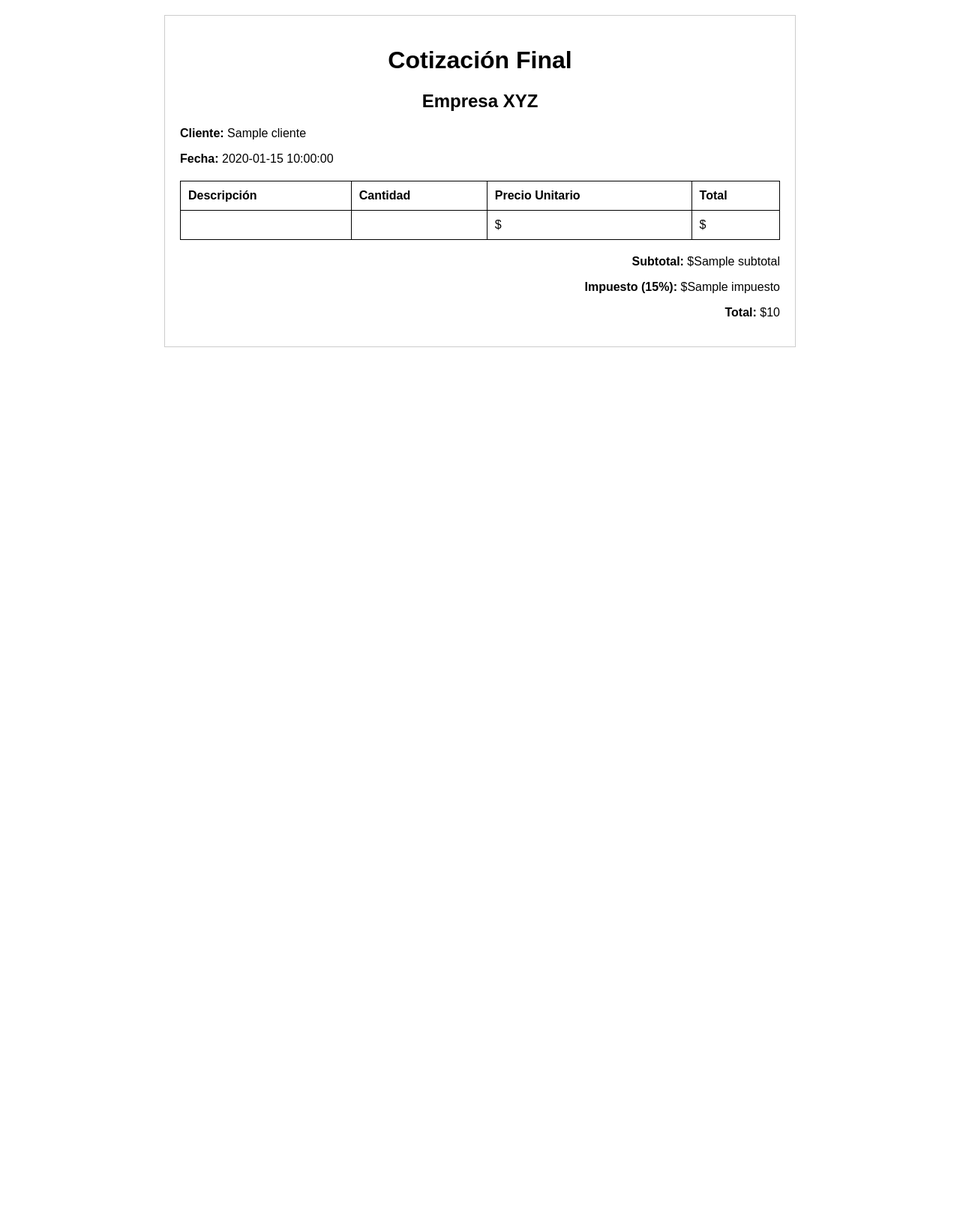
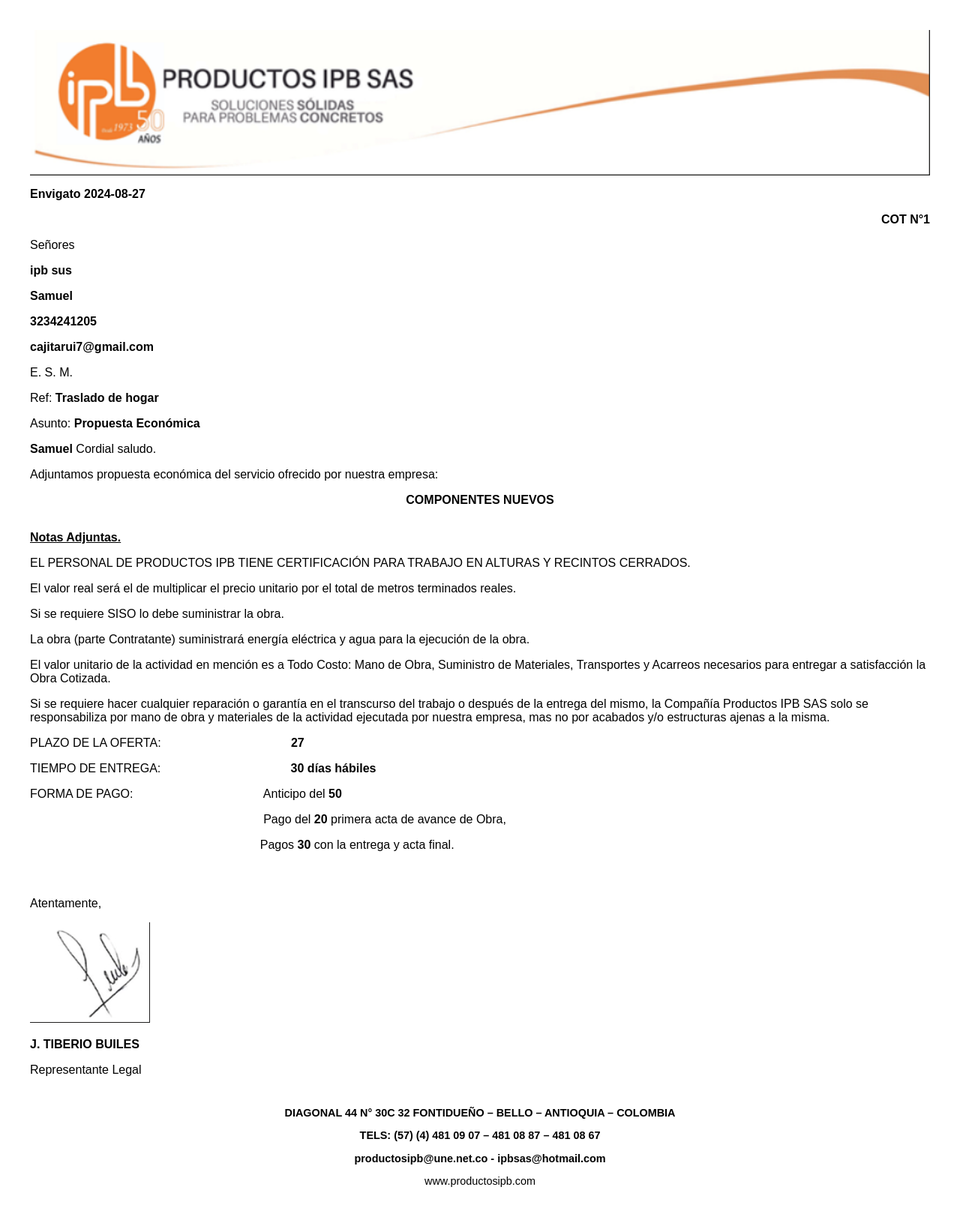
Before and after one commit to MattBuiles/CotizacionSoftware, a Flask app: template templates/cotizacion_final.html in a window 1280 px wide. Shown: the whole page at 75% size. Before the commit the page ends 463 px from the top, so only its background shows below. Run offline with Flask 3, Linux system fonts and the light colour scheme; tables that the repository leaves empty hold one stand-in row (values such as "Sample post"); the template is opened without the code that fills it: values that come from a table or form of the project are taken from there, most other values are stand-ins (such as "Sample title", 1, 10 or a date in 2020).

Commit message:
Creacion Cotizacion FInal
Ajusta a la cotizacion de la empresa IPB, falta componentes nuevos, y manejo del string con porcentajes

ademas añadi un dos imagenes a static (encabezado y firma)

```diff
--- a/templates/cotizacion_final.html
+++ b/templates/cotizacion_final.html
@@ -3,74 +3,106 @@
 <head>
     <meta charset="UTF-8">
     <meta name="viewport" content="width=device-width, initial-scale=1.0">
-    <title>Cotización Final</title>
+    <title>Propuesta Económica</title>
     <style>
         body {
             font-family: Arial, sans-serif;
-            margin: 20px;
+            margin: 40px;
+        }
+        .header {
+            width: 100%;
+            margin: 0;
             padding: 0;
         }
-        .cotizacion-container {
-            max-width: 800px;
-            margin: auto;
-            border: 1px solid #ccc;
-            padding: 20px;
+        .header img {
+            width: 100%;
+            height: auto;
+            display: block;
         }
-        h1, h2 {
+        .content {
+            margin-bottom: 40px;
+        }
+        .signature {
+            text-align: left;
+            margin-top: 60px;
+        }
+        .footer {
             text-align: center;
+            margin-top: 40px;
+            font-size: 0.9em;
         }
         table {
             width: 100%;
             border-collapse: collapse;
-            margin-top: 20px;
         }
         table, th, td {
-            border: 1px solid #000;
+            border: 1px solid black;
         }
         th, td {
             padding: 10px;
             text-align: left;
         }
-        .totales {
-            text-align: right;
-            margin-top: 20px;
-        }
     </style>
 </head>
 <body>
-    <div class="cotizacion-container">
-        <h1>Cotización Final</h1>
-        <h2>Empresa XYZ</h2>
 
-        <p><strong>Cliente:</strong> {{ cliente }}</p>
-        <p><strong>Fecha:</strong> {{ current_time }}</p>
+<!-- Encabezado con imagen -->
+<div class="header">
+    <img src="static/encabezado.png" alt="Encabezado" />
+</div>
 
+<!-- Contenido principal -->
+<div class="content">
+    <p><strong>{{ cotizacion.ciudad }} {{ cotizacion.fecha }}</strong></p>
+    <p style="text-align: right;"><strong>COT N&deg;{{ cotizacion.consecutivo }}</strong></p>
+    <p>Se&ntilde;ores</p>
+    <p><strong>{{ cotizacion.empresa }}</strong></p>
+    <p><strong>{{ cotizacion.cliente }}</strong></p>
+    <p><strong>{{ cotizacion.celular }}</strong></p>
+    <p><strong>{{ cotizacion.email }}</strong></p>
+    <p>E. S. M.</p>
+    <p>Ref: <strong>{{ cotizacion.proyecto }}</strong></p>
+    <p>Asunto: <strong>Propuesta Econ&oacute;mica</strong></p>
+    <p><strong>{{ cotizacion.cliente }}</strong> Cordial saludo.</p>
+    <p>Adjuntamos propuesta econ&oacute;mica del servicio ofrecido por nuestra empresa:</p>
+    <p style="text-align: center;"><strong>COMPONENTES NUEVOS</strong></p>
+
+    <!-- Tabla para mostrar los componentes -->
     <table>
-            <thead>
-                <tr>
-                    <th>Descripción</th>
-                    <th>Cantidad</th>
-                    <th>Precio Unitario</th>
-                    <th>Total</th>
-                </tr>
-            </thead>
         <tbody>
-                {% for producto in productos %}
-                <tr>
-                    <td>{{ producto.descripcion }}</td>
-                    <td>{{ producto.cantidad }}</td>
-                    <td>${{ producto.precio_unitario }}</td>
-                    <td>${{ producto.total }}</td>
-                </tr>
-                {% endfor %}
+
         </tbody>
     </table>
 
-        <div class="totales">
-            <p><strong>Subtotal:</strong> ${{ subtotal }}</p>
-            <p><strong>Impuesto (15%):</strong> ${{ impuesto }}</p>
-            <p><strong>Total:</strong> ${{ total }}</p>
+    <p style="text-align: left;"><span style="text-decoration: underline;"><strong>Notas Adjuntas.</strong></span></p>
+    <p>EL PERSONAL DE PRODUCTOS IPB TIENE CERTIFICACI&Oacute;N PARA TRABAJO EN ALTURAS Y RECINTOS CERRADOS.</p>
+    <p>El valor real ser&aacute; el de multiplicar el precio unitario por el total de metros terminados reales.</p>
+    <p>Si se requiere SISO lo debe suministrar la obra.</p>
+    <p>La obra (parte Contratante) suministrar&aacute; energ&iacute;a el&eacute;ctrica y agua para la ejecuci&oacute;n de la obra.</p>
+    <p>El valor unitario de la actividad en menci&oacute;n es a Todo Costo: Mano de Obra, Suministro de Materiales, Transportes y Acarreos necesarios para entregar a satisfacci&oacute;n la Obra Cotizada.</p>
+    <p>Si se requiere hacer cualquier reparaci&oacute;n o garant&iacute;a en el transcurso del trabajo o despu&eacute;s de la entrega del mismo, la Compa&ntilde;&iacute;a Productos IPB SAS solo se responsabiliza por mano de obra y materiales de la actividad ejecutada por nuestra empresa, mas no por acabados y/o estructuras ajenas a la misma.</p>
+    <p>PLAZO DE LA OFERTA:&nbsp; &nbsp; &nbsp; &nbsp; &nbsp; &nbsp; &nbsp; &nbsp; &nbsp; &nbsp; &nbsp; &nbsp; &nbsp; &nbsp; &nbsp; &nbsp; &nbsp; &nbsp; &nbsp; &nbsp;<strong>{{ cotizacion.plazo }}</strong></p>
+    <p>TIEMPO DE ENTREGA:&nbsp; &nbsp; &nbsp; &nbsp; &nbsp; &nbsp; &nbsp; &nbsp; &nbsp; &nbsp; &nbsp; &nbsp; &nbsp; &nbsp; &nbsp; &nbsp; &nbsp; &nbsp; &nbsp; &nbsp;<strong>{{ cotizacion.entrega }} días hábiles</strong></p>
+    <p>FORMA DE PAGO:&nbsp; &nbsp; &nbsp; &nbsp; &nbsp; &nbsp; &nbsp; &nbsp; &nbsp; &nbsp; &nbsp; &nbsp; &nbsp; &nbsp; &nbsp; &nbsp; &nbsp; &nbsp; &nbsp; &nbsp;Anticipo del <strong>{{ cotizacion.anticipo }}</strong></p>
+    <p>&nbsp; &nbsp; &nbsp; &nbsp; &nbsp; &nbsp; &nbsp;&nbsp; &nbsp; &nbsp; &nbsp; &nbsp; &nbsp; &nbsp;&nbsp; &nbsp; &nbsp; &nbsp; &nbsp; &nbsp; &nbsp;&nbsp; &nbsp; &nbsp;  &nbsp; &nbsp; &nbsp; &nbsp; &nbsp; &nbsp; &nbsp; &nbsp; &nbsp; &nbsp; &nbsp; &nbsp; &nbsp;Pago del <strong>{{ cotizacion.p_acta }}</strong> primera acta de avance de Obra,</p>
+    <p>&nbsp; &nbsp; &nbsp; &nbsp; &nbsp; &nbsp; &nbsp;&nbsp; &nbsp; &nbsp; &nbsp; &nbsp; &nbsp; &nbsp;&nbsp; &nbsp; &nbsp; &nbsp; &nbsp; &nbsp; &nbsp; &nbsp; &nbsp;  &nbsp; &nbsp; &nbsp; &nbsp; &nbsp; &nbsp; &nbsp; &nbsp; &nbsp; &nbsp; &nbsp; &nbsp; &nbsp;Pagos <strong>{{ cotizacion.f_acta }}</strong> con la entrega y acta final.</p>
 </div>
+
+<!-- Firma -->
+<div class="signature">
+    <p>Atentamente,</p>
+    <p><span style="text-decoration: underline;"><img src="static/firma.png" alt="Firma" /></span></p>
+    <p><strong>J. TIBERIO BUILES</strong></p>
+    <p>Representante Legal</p>
 </div>
+
+<!-- Pie de página -->
+<div class="footer">
+    <p><strong>DIAGONAL 44 N&deg; 30C 32 FONTIDUE&Ntilde;O &ndash; BELLO &ndash; ANTIOQUIA &ndash; COLOMBIA</strong></p>
+    <p><strong>TELS: (57) (4) 481 09 07 &ndash; 481 08 87 &ndash; 481 08 67</strong></p>
+    <p><strong>productosipb@une.net.co - ipbsas@hotmail.com</strong></p>
+    <p>www.productosipb.com</p>
+</div>
+
 </body>
 </html>
```
Also changed, not shown: cotizaciones.db, static/encabezado.png (added), static/firma.png (added). Lines whose indentation alone changed are shown as unchanged.
